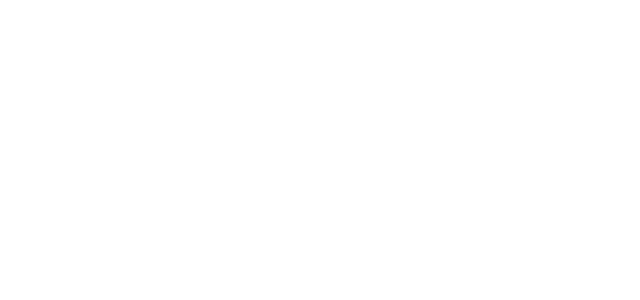
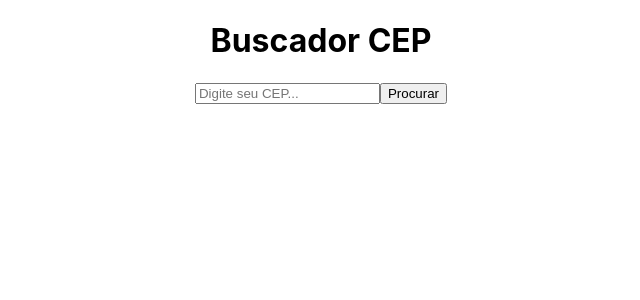
Before and after one commit to joaov1ct0r/react-cep, a React (Create React App) app: page / in a window 1280 px wide. Shown: the top 300 px of the page, without its empty margins (319-959 px from the left). Built offline with nearby package versions, Linux system fonts and the light colour scheme.

Commit message:
div cep-container created with h1, input for searching cep, and a submit button

```diff
--- a/src/App.js
+++ b/src/App.js
@@ -1,7 +1,15 @@
 import './App.css';
 
 function App() {
-    return <div className="App"></div>;
+    return (
+        <div className="App">
+            <div className="cep-container">
+                <h1>Buscador CEP</h1>
+                <input type="text" placeholder="Digite seu CEP..." name="cep" />
+                <button type="submit">Procurar</button>
+            </div>
+        </div>
+    );
 }
 
 export default App;
```
